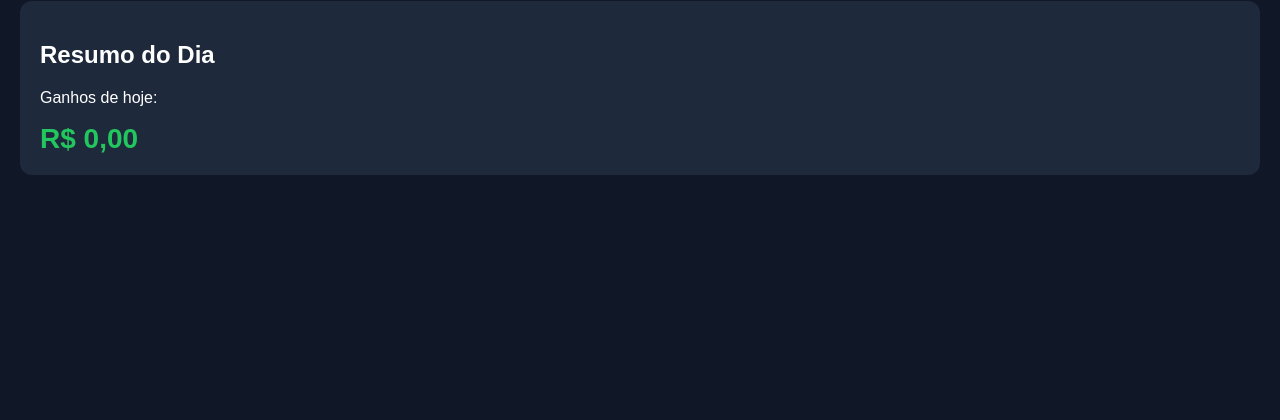
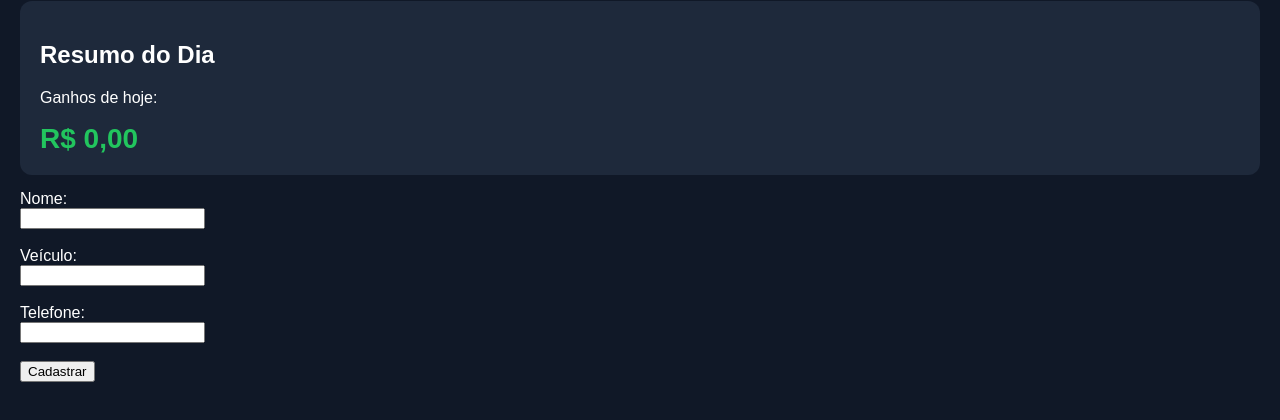
Before and after one commit to progresso2027sucesso-star/meu-corre, a plain HTML site: page Index.html in a window 1280 px wide. Shown: the part 118-538 px from the top of the page. Drawn offline with Linux system fonts and the light colour scheme.

Commit message:
Atualizar o Index.html

```diff
--- a/Index.html
+++ b/Index.html
@@ -44,4 +44,14 @@ DOCTYPE html>
   </main>
 
 </body>
+  <label>Nome:</label><br>
+  <input type="text" required><br><br>
+  <label>Veículo:</label><br>
+  <input type="text" required><br><br>
+  <label>Telefone:</label><br>
+  <input type="tel" required><br><br>
+  <button type="submit">Cadastrar</button>
+</form>
+
+
 </html>
```
